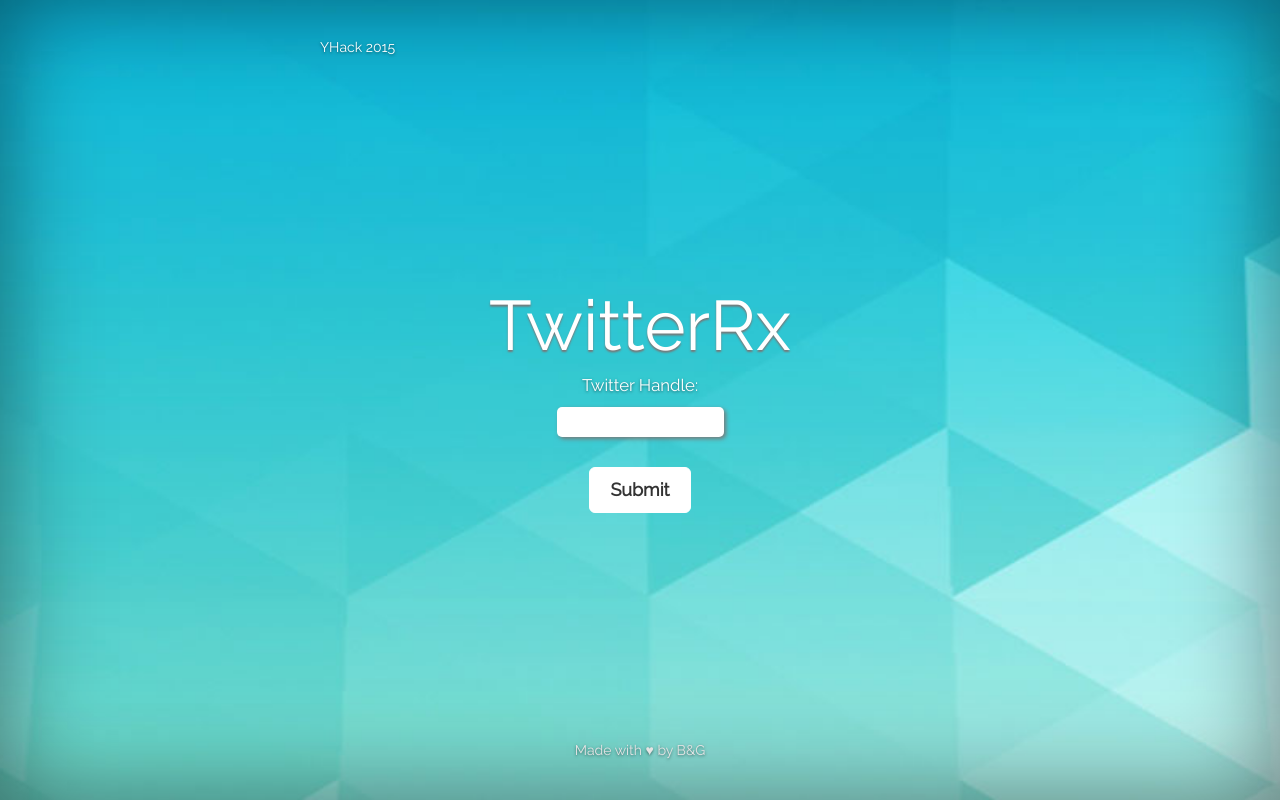
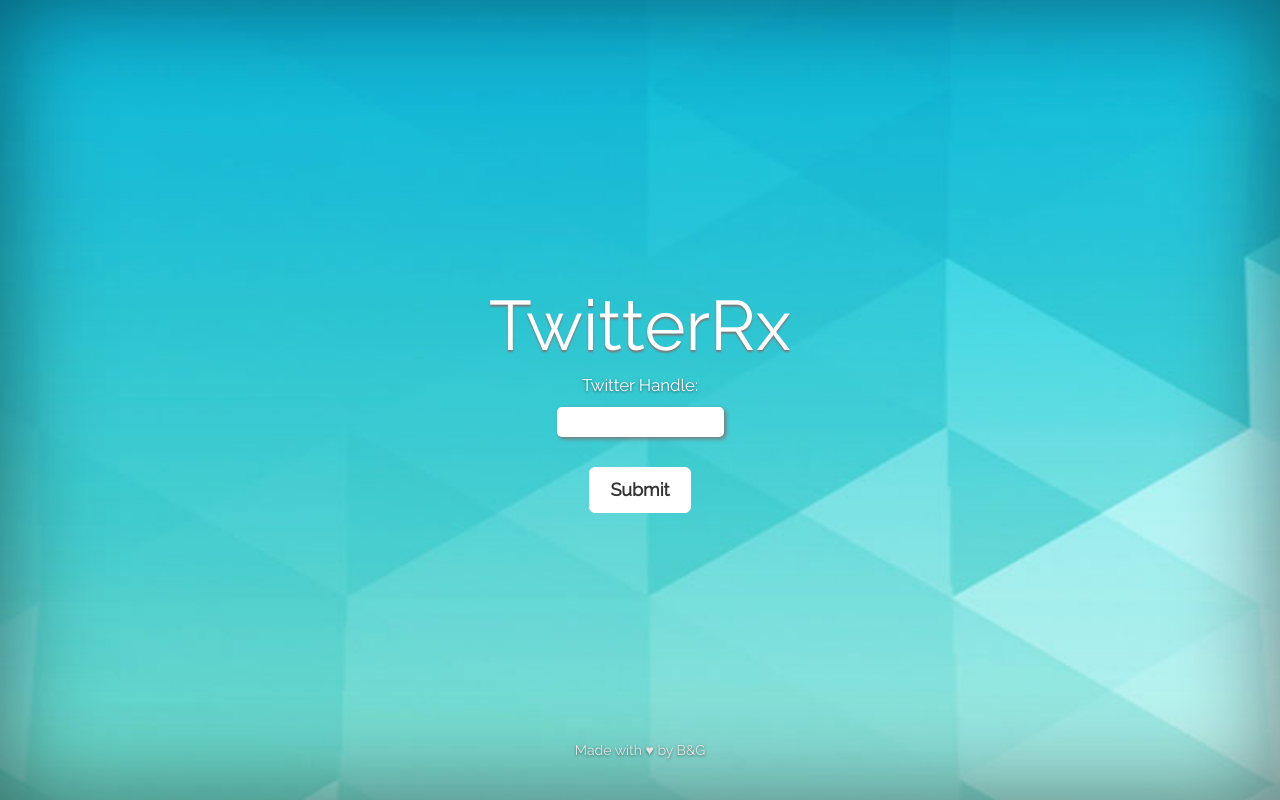
Before and after one commit to tenaciousj/TwitterRx, a Flask app: page / in a window 1280 px wide. Run offline with Flask 2, Linux system fonts and the light colour scheme; parts of the project's set-up code (start-up, migrations or seed data) failed here and were passed over; some libraries are stand-ins or nearby versions.

Commit message:
get rid of yhack

```diff
--- a/templates/index.html
+++ b/templates/index.html
@@ -46,7 +46,7 @@
 
           <div class="masthead clearfix">
             <div class="inner">
-              <h3 class="masthead-brand" style="font-size:1em">YHack 2015</h3>
+              <!-- <h3 class="masthead-brand" style="font-size:1em">YHack 2015</h3> -->
             </div>
           </div>
 
```
